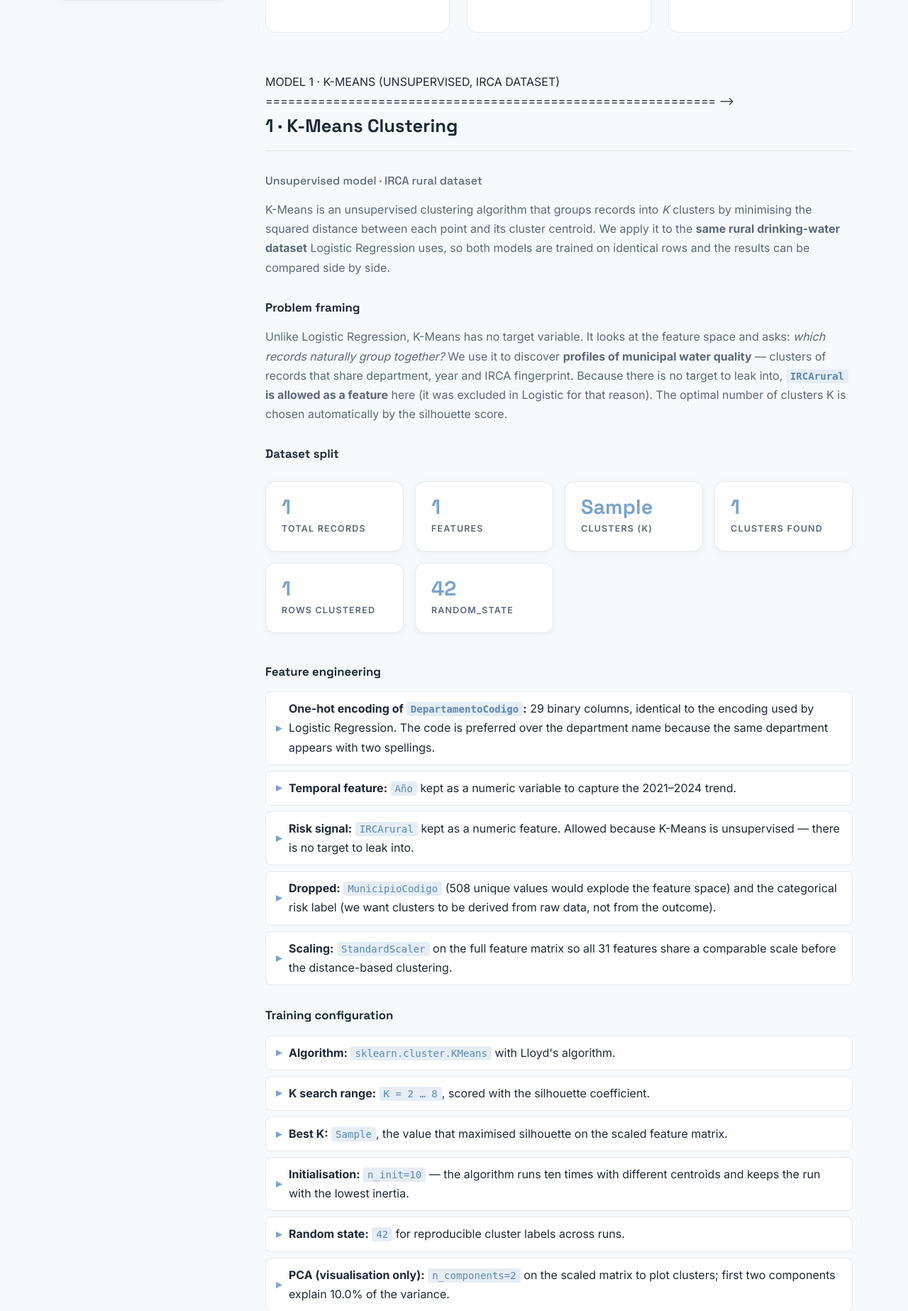
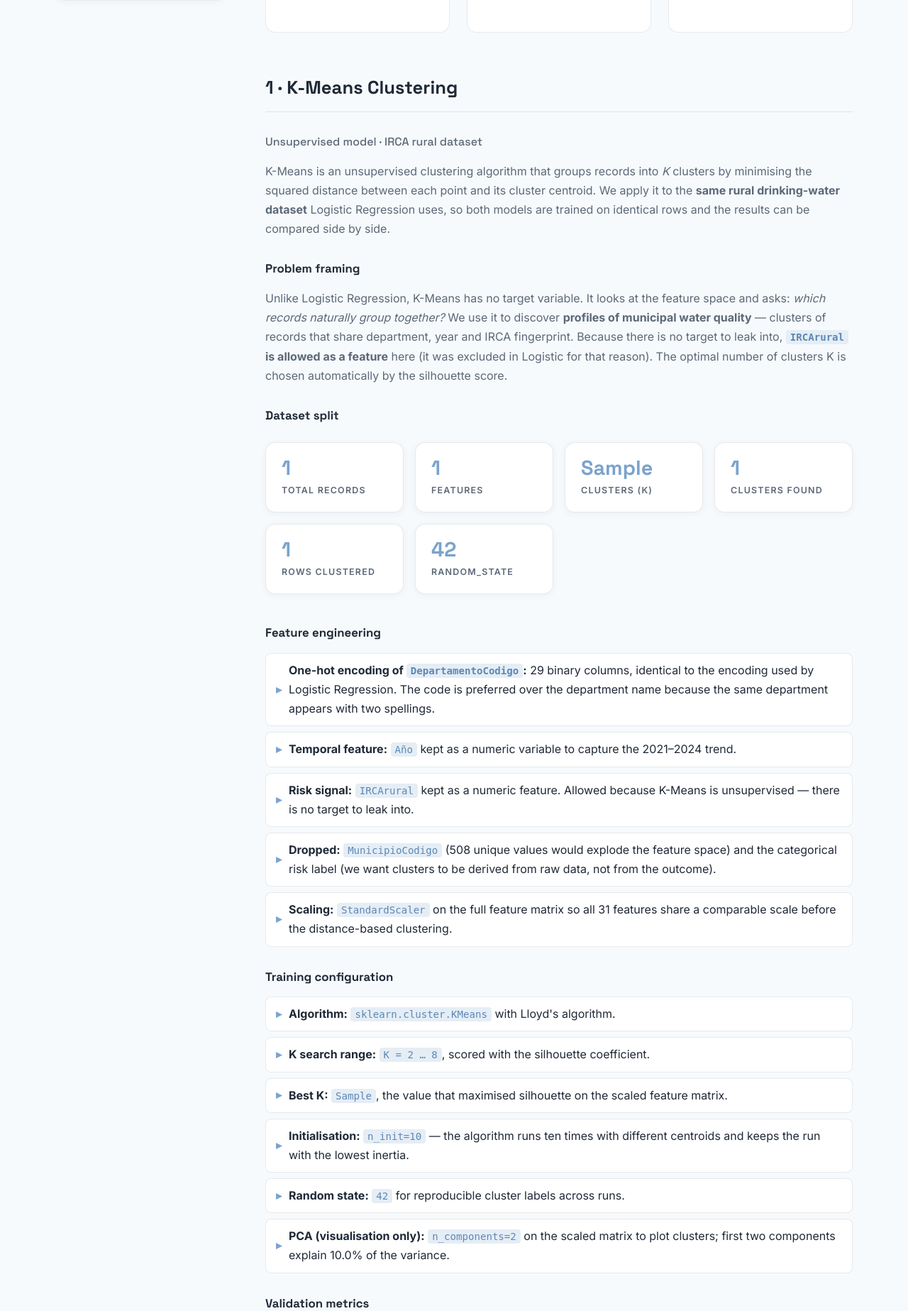
Before and after one commit to MRPoIlo/Machine_Learning_Project, a Flask app: template templates/methodology/phase_3.html in a window 1280 px wide. Shown: the part 1153-3000 px from the top of the page at 71% size. Run offline with Flask 3, Linux system fonts and the light colour scheme; the template is opened without the code that fills it: most values are stand-ins (such as "Sample title", 1, 10 or a date in 2020); parts of the project's set-up code (start-up, migrations or seed data) failed here and were passed over.

Commit message:
dataset change for k-means model and adjustment of phase 3 and phase 4

```diff
--- a/templates/methodology/phase_3.html
+++ b/templates/methodology/phase_3.html
@@ -92,8 +92,6 @@
 
                 <!-- ============================================================
                      MODEL 1 · K-MEANS (UNSUPERVISED, IRCA DATASET)
-                     ============================================================ -->
-                                     MODEL 1 · K-MEANS (UNSUPERVISED, IRCA DATASET)
                      ============================================================ -->
                 <article id="kmeans" class="phase-block">
                     <h2>1 · K-Means Clustering</h2>
@@ -312,9 +310,6 @@
                     </table>
                     </div>
                 </article>
-
-                <!-- ============================================================
-                     MODEL 2 · LOGISTIC REGRESSION (SUPERVISED, IRCA DATASET)
 
 
                 <!-- ============================================================
--- a/templates/methodology/phase_4.html
+++ b/templates/methodology/phase_4.html
@@ -161,7 +161,7 @@
                     </div>
                 </article>
                     <!-- ============================================================
-                           K-MEANS EVALUATION
+                                         K-MEANS EVALUATION
                      ============================================================ -->
                 <article id="kmeans-eval" class="phase-block">
                     <h2>1 · K-Means evaluation</h2>
@@ -260,8 +260,6 @@
                         <a href="{{ url_for('phase_3') }}#kmeans">Model Engineering page</a>.
                     </p>
                 </article>
-
-
 
                 <!-- ============================================================
                      LOGISTIC REGRESSION EVALUATION
```
